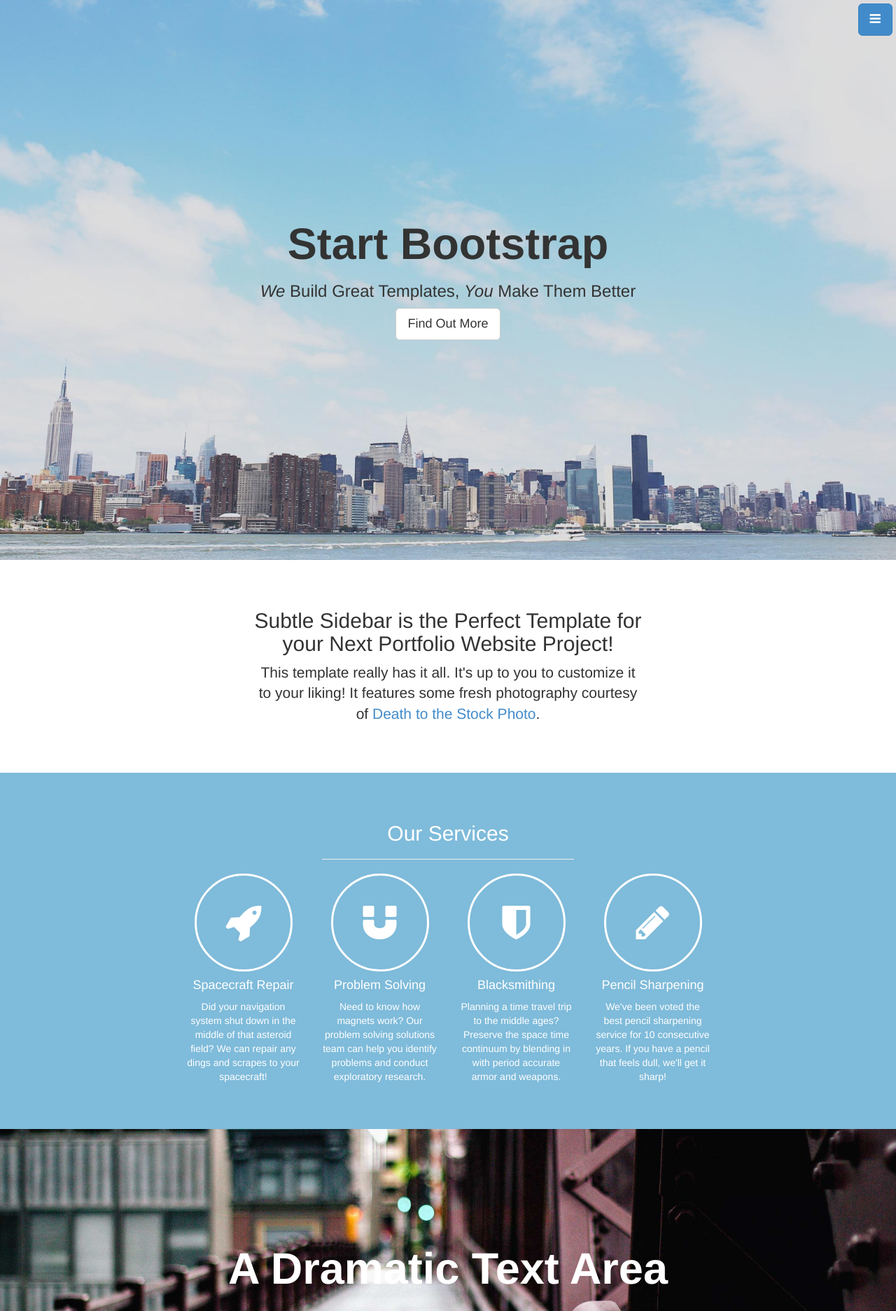
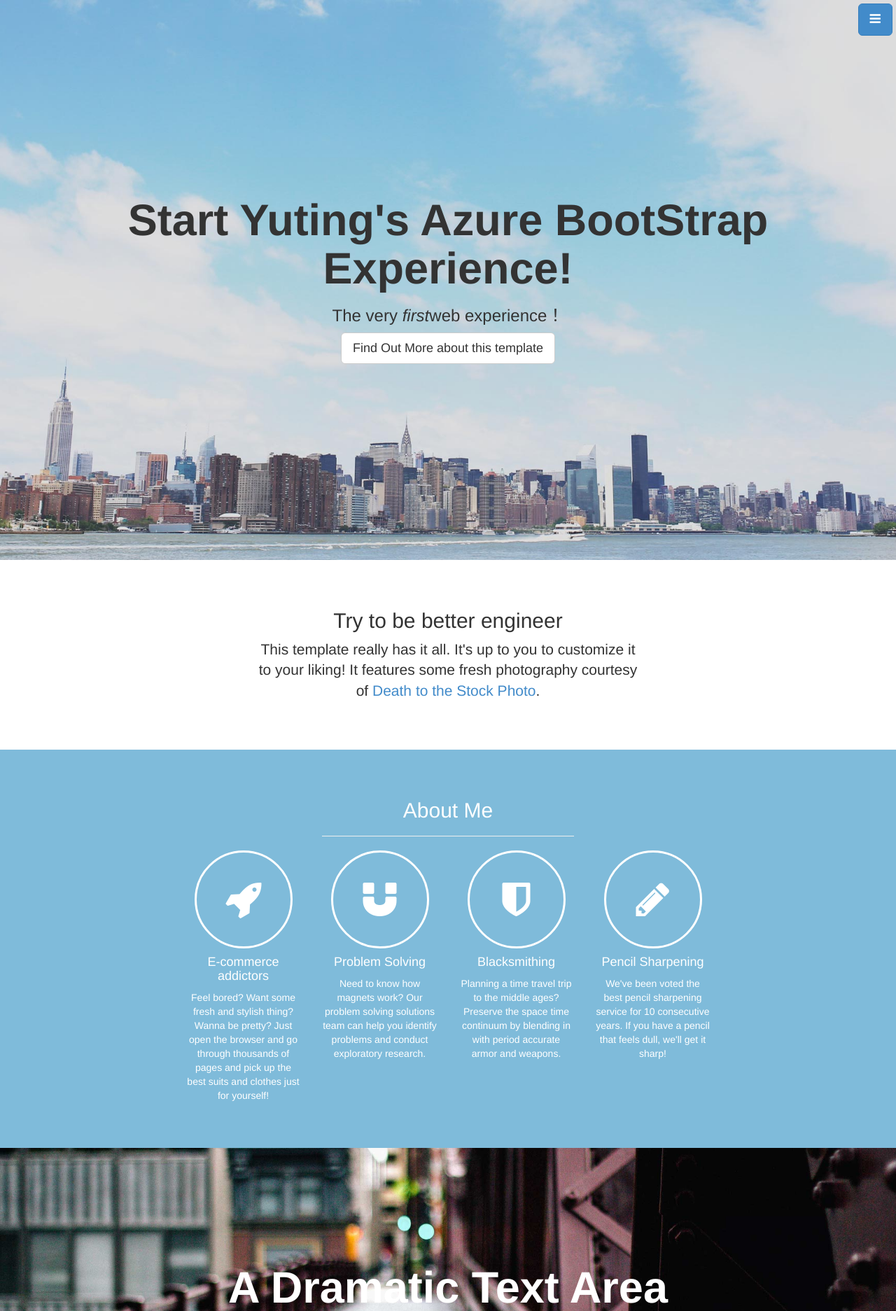
Before and after one commit to shenevol/Azure-Experience, a PHP site: page / in a window 1280 px wide. Shown: the top 1873 px of the page at 70% size. Run offline with PHP 8.4, Linux system fonts and the light colour scheme; some libraries are stand-ins or nearby versions.

Commit message:
Update the index content
try to be more personalized

```diff
--- a/index.php
+++ b/index.php
@@ -43,11 +43,9 @@
     <!-- Full Page Image Header Area -->
     <div id="top" class="header">
         <div class="vert-text">
-            <h1>Start Bootstrap</h1>
-            <h3>
-                <em>We</em> Build Great Templates,
-                <em>You</em> Make Them Better</h3>
-            <a href="#about" class="btn btn-default btn-lg">Find Out More</a>
+            <h1>Start Yuting's Azure BootStrap Experience!</h1>
+            <h3>The very <em>first</em>web experience！</h3>
+            <a href="#about" class="btn btn-default btn-lg">Find Out More about this template</a>
         </div>
     </div>
     <!-- /Full Page Image Header Area -->
@@ -57,8 +55,11 @@
         <div class="container">
             <div class="row">
                 <div class="col-md-6 col-md-offset-3 text-center">
-                    <h2>Subtle Sidebar is the Perfect Template for your Next Portfolio Website Project!</h2>
-                    <p class="lead">This template really has it all. It's up to you to customize it to your liking! It features some fresh photography courtesy of <a target="_blank" href="http://join.deathtothestockphoto.com/">Death to the Stock Photo</a>.</p>
+                    <h2>Try to be better engineer</h2>
+                    <p class="lead">
+                    This template really has it all. It's up to you to customize it to your liking!
+                    It features some fresh photography courtesy of
+                    <a target="_blank" href="http://join.deathtothestockphoto.com/">Death to the Stock Photo</a>.</p>
                 </div>
             </div>
         </div>
@@ -70,7 +71,7 @@
         <div class="container">
             <div class="row">
                 <div class="col-md-4 col-md-offset-4 text-center">
-                    <h2>Our Services</h2>
+                    <h2>About Me</h2>
                     <hr>
                 </div>
             </div>
@@ -78,8 +79,9 @@
                 <div class="col-md-2 col-md-offset-2 text-center">
                     <div class="service-item">
                         <i class="service-icon fa fa-rocket"></i>
-                        <h4>Spacecraft Repair</h4>
-                        <p>Did your navigation system shut down in the middle of that asteroid field? We can repair any dings and scrapes to your spacecraft!</p>
+                        <h4>E-commerce addictors</h4>
+                        <p>Feel bored? Want some fresh and stylish thing? Wanna be pretty?
+                        Just open the browser and go through thousands of pages and pick up the best suits and clothes just for yourself!</p>
                     </div>
                 </div>
                 <div class="col-md-2 text-center">
```
